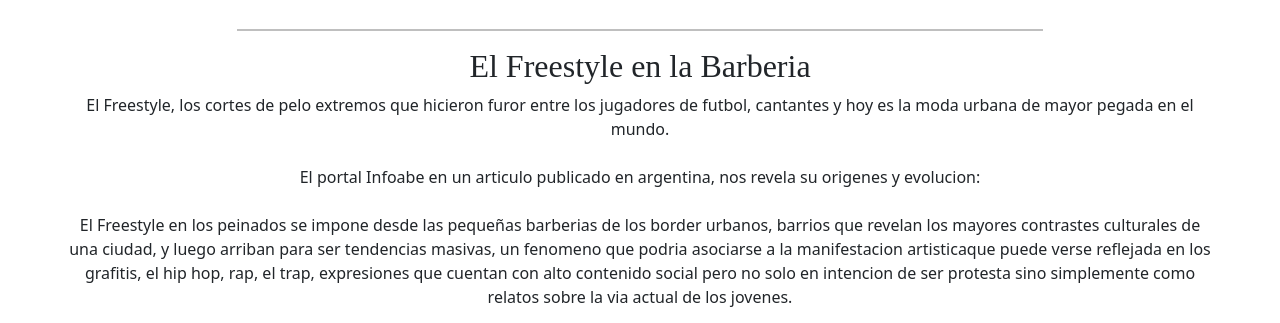
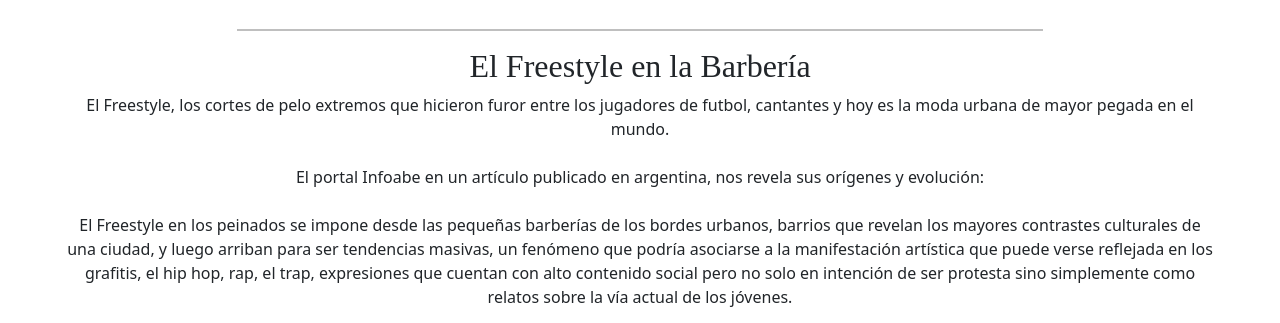
Before and after one commit to DavidBotina09/PROYECTO_FINAL, a website: page paginas/cuchillas.html in a window 1280 px wide. Shown: the part 2039-2362 px from the top of the page. Drawn offline with nearby package versions, Linux system fonts and the light colour scheme; grey boxes are pictures that could not be loaded; a web font is replaced by a local one.

Commit message:
corrigiendo ortografia en la pagina cuchillas

```diff
--- a/paginas/cuchillas.html
+++ b/paginas/cuchillas.html
@@ -95,16 +95,16 @@
         <section class="freestyle row g-0">
             <div>
                 <h2>
-                    El Freestyle en la Barberia
+                    El Freestyle en la Barbería
                 </h2>
                 <p>
                    El Freestyle, los cortes de pelo extremos que hicieron furor entre los jugadores de futbol, cantantes y hoy es la moda urbana de mayor pegada en el mundo.
                    <br>
                    <br>
-                   El portal Infoabe en un articulo publicado en argentina, nos revela su origenes y evolucion:
+                   El portal Infoabe en un artículo publicado en argentina, nos revela sus orígenes y evolución:
                    <br>
                    <br>
-                   El Freestyle en los peinados se impone desde las pequeñas barberias de los border urbanos, barrios que revelan los mayores contrastes culturales de una ciudad, y luego arriban para ser tendencias masivas, un fenomeno que podria asociarse a la manifestacion artisticaque puede verse reflejada en los grafitis, el hip hop, rap, el trap, expresiones que cuentan con alto contenido social pero no solo en intencion de ser protesta sino simplemente como relatos sobre la via actual de los jovenes.
+                   El Freestyle en los peinados se impone desde las pequeñas barberías de los bordes urbanos, barrios que revelan los mayores contrastes culturales de una ciudad, y luego arriban para ser tendencias masivas, un fenómeno que podría asociarse a la manifestación artística que puede verse reflejada en los grafitis, el hip hop, rap, el trap, expresiones que cuentan con alto contenido social pero no solo en intención de ser protesta sino simplemente como relatos sobre la vía actual de los jóvenes.
                 </p>
                 <iframe width="560" height="315" src="https://www.youtube.com/embed/Z4CgT-2E8ek" title="YouTube video player" frameborder="0" allow="accelerometer; autoplay; clipboard-write; encrypted-media; gyroscope; picture-in-picture" allowfullscreen></iframe>
             </div>
```
